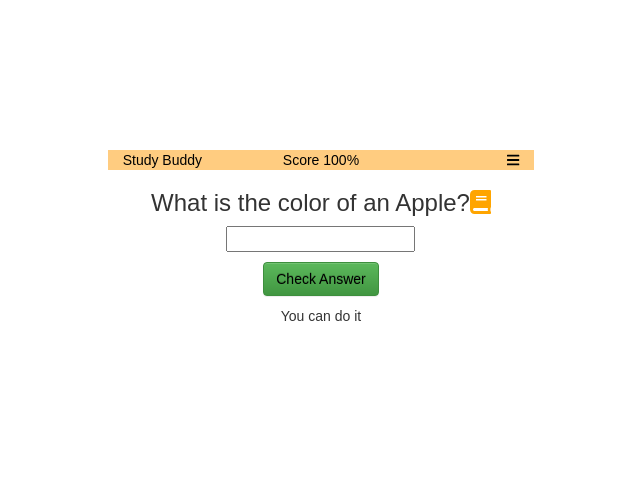
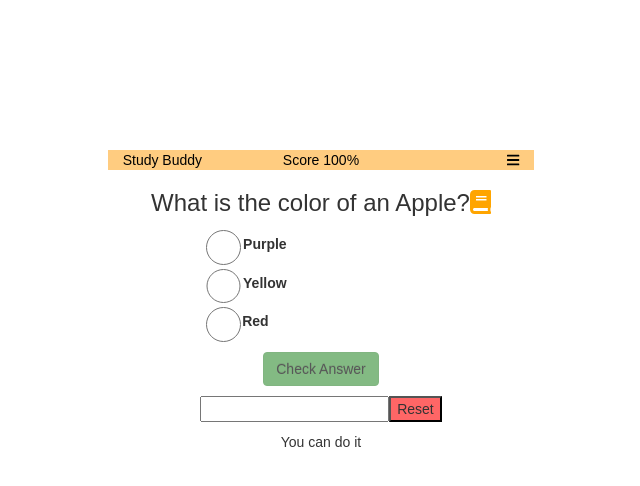
Before and after one commit to jcsmileyjr/Study-Buddy, a React (Create React App) app: page / in a window 1280 px wide. Shown: the top 486 px of the page, without its empty margins (319-959 px from the left). Built offline with nearby package versions, Linux system fonts and the light colour scheme.

Commit message:
Level 3 Input bug
- Remove user old answer after done button is press

```diff
--- a/src/Components/FillInTheBlank.js
+++ b/src/Components/FillInTheBlank.js
@@ -20,6 +20,11 @@
 
   indentAnswerOptions:{
 	  textIndent: "5%"
+  },
+
+  resetButton: {
+      backgroundColor: "#ff6666",
+      fontSize:"bolder"
   }
 
 });
@@ -49,7 +54,10 @@
 	  return(
 		<div className="row ">
 		  <div className="col-xs-10 col-xs-offset-1 col-sm-8 col-sm-offset-2 col-md-10 col-md-offset-1 col-lg-8 col-lg-offset-2 text-center">
-			<input type="text" disabled={this.props.currentPassFail} />
+            <form>
+			  <input type="text" disabled={this.props.currentPassFail} />
+              <input className={css(styles.resetButton)} type="reset" />
+            </form>
 		  </div>
 
 		  {this.props.currentPassFail && <div className="col-xs-10 col-xs-offset-1 col-sm-8 col-sm-offset-2 col-md-10 col-md-offset-1 col-lg-8 col-lg-offset-2 text-center">
--- a/src/Reducers/successPageReducer.js
+++ b/src/Reducers/successPageReducer.js
@@ -1,5 +1,5 @@
 //reducer use to show or hide the Success component and to move the player from one level to the next.
-export default function successPage(state={"showSuccessPage": false, "currentLevel":3}, {type, payload}){
+export default function successPage(state={"showSuccessPage": false, "currentLevel":1}, {type, payload}){
 	switch(type){
 		case 'SHOWSUCCESSPAGE':
 			return {
```
